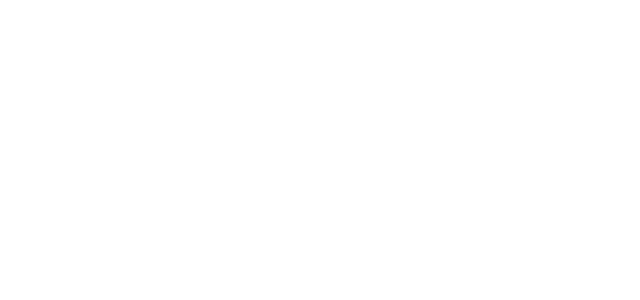
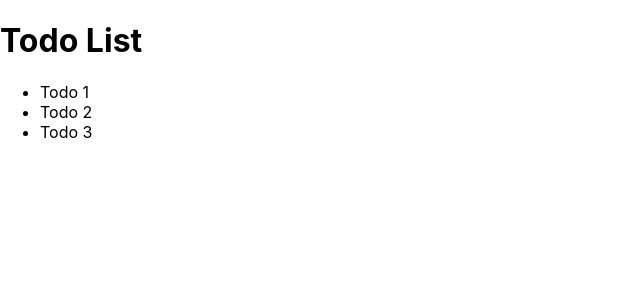
Before and after one commit to glukor/react-TodoList, a React (Create React App) app: page / in a window 1280 px wide. Shown: the top 300 px of the page, without its empty margins (0-640 px from the left). Built offline with nearby package versions, Linux system fonts and the light colour scheme.

Commit message:
Creating and checking the rendering of TodoList

```diff
--- a/src/App.js
+++ b/src/App.js
@@ -1,11 +1,12 @@
 import React from 'react';
-import logo from './logo.svg';
+import TodoList from './TodoList';
 import './App.css';
 
 function App() {
+
   return (
-    <div className="App">
-
+    <div >
+      <TodoList />
     </div>
   );
 }
--- a/src/TodoList.js
+++ b/src/TodoList.js
@@ -0,0 +1,27 @@
+import React, {Component} from 'react';
+
+
+class TodoList extends Component {
+
+    constructor(props) {
+        super(props);
+        this.state = { todos: []}
+
+    }
+    render() {
+        return(
+            <div>
+                <h1>Todo List</h1>
+                {/* TODO liste pour placer les items */}
+                <ul>
+                    <li>Todo 1</li>
+                    <li>Todo 2</li>
+                    <li>Todo 3</li>
+                </ul>
+
+            </div>
+        );
+    }
+}
+
+export default TodoList;
```
Also changed, not shown: src/logo.svg (deleted).
